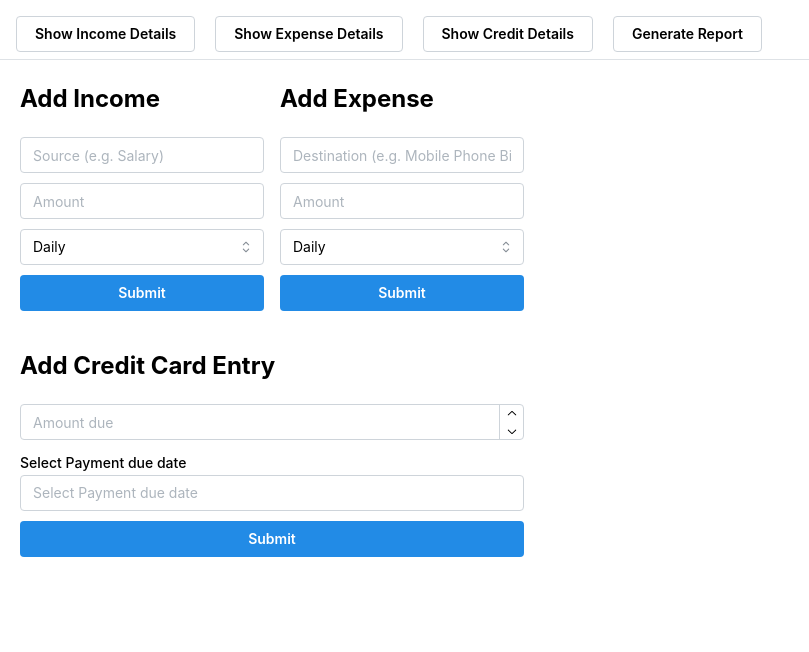
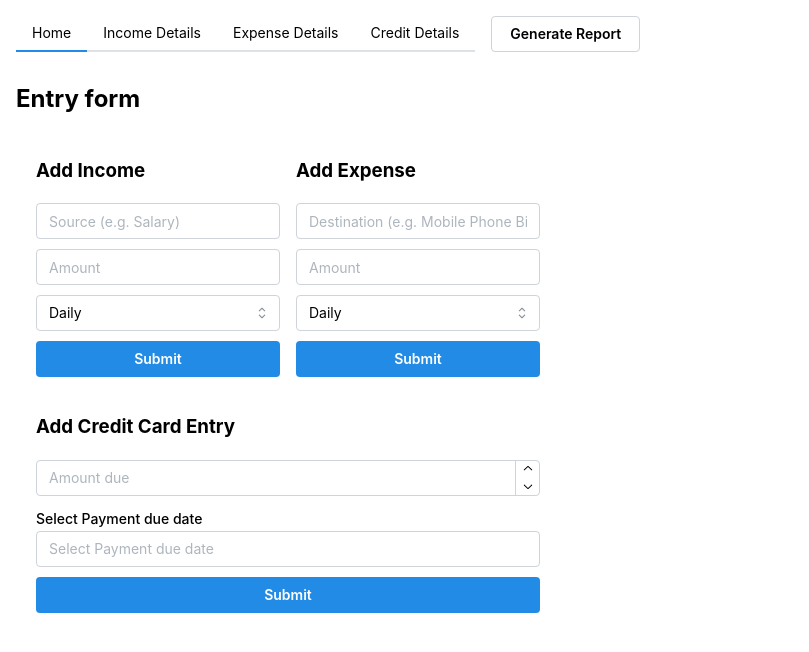
Before and after one commit to kevvlvl/CrustyBudget, a React app in the folder vite-frontend/: page / in a window 1280 px wide. Shown: the top 652 px of the page, without its empty margins (0-809 px from the left). Built offline with nearby package versions, Linux system fonts and the light colour scheme; the HTML template or start-up script is replaced by a standard one.

Commit message:
react-router-dom addition

```diff
--- a/vite-frontend/package.json
+++ b/vite-frontend/package.json
@@ -16,7 +16,8 @@
     "@mantine/hooks": "^8.3.15",
     "dayjs": "^1.11.19",
     "react": "^19.2.0",
-    "react-dom": "^19.2.0"
+    "react-dom": "^19.2.0",
+    "react-router-dom": "^7.13.0"
   },
   "devDependencies": {
     "@eslint/js": "^9.39.1",
--- a/vite-frontend/src/App.tsx
+++ b/vite-frontend/src/App.tsx
@@ -1,44 +1,27 @@
-import AddIncome from "./components/AddIncome.tsx";
-import AddExpense from "./components/AddExpense.tsx";
-
 import '@mantine/core/styles.css';
 
-import {AppShell, Button, Group, MantineProvider, SimpleGrid, Stack} from '@mantine/core'
-import AddCCEntry from "./components/AddCCEntry.tsx";
+import {BrowserRouter, Routes, Route} from "react-router-dom";
+import {MantineProvider} from '@mantine/core'
+import {MainLayout} from "./layout/MainLayout.tsx";
+import EntryForms from "./routes/EntryForms.tsx";
+import IncomeDetails from "./routes/IncomeDetails.tsx";
+import ExpenseDetails from "./routes/ExpenseDetails.tsx";
+import CreditDetails from "./routes/CreditDetails.tsx";
 
 function App() {
 
     return (
       <MantineProvider defaultColorScheme="auto">
-          <AppShell header={{height: 60}}>
-              <AppShell.Header p={"md"}>
-                  <Group gap={"lg"}>
-                      <Button variant={"default"}>Show Income Details</Button>
-                      <Button variant={"default"}>Show Expense Details</Button>
-                      <Button variant={"default"}>Show Credit Details</Button>
-                      <Button variant={"default"}>Generate Report</Button>
-                  </Group>
-              </AppShell.Header>
-
-              <AppShell.Main>
-
-                  <Stack align={"stretch"} justify={"center"} gap={"md"} style={{marginLeft: 20}}>
-
-                      <SimpleGrid cols={2}>
-                          <div>
-                              <AddIncome />
-                          </div>
-
-                          <div>
-                              <AddExpense />
-                          </div>
-                      </SimpleGrid>
-
-                      <AddCCEntry />
-                  </Stack>
-
-              </AppShell.Main>
-          </AppShell>
+          <BrowserRouter>
+              <Routes>
+                  <Route path ="/" element={<MainLayout />}>
+                      <Route index element={<EntryForms />} />
+                      <Route path="incomedetails" element={<IncomeDetails />} />
+                      <Route path="expensedetails" element={<ExpenseDetails />} />
+                      <Route path="creditdetails" element={<CreditDetails />} />
+                  </Route>
+              </Routes>
+          </BrowserRouter>
       </MantineProvider>
     );
 }
--- a/vite-frontend/src/components/AddCCEntry.tsx
+++ b/vite-frontend/src/components/AddCCEntry.tsx
@@ -38,7 +38,7 @@ const AddCCEntry = () => {
 
     return (
         <div>
-            <h2>Add Credit Card Entry</h2>
+            <h3>Add Credit Card Entry</h3>
             <form onSubmit={handleSubmit} style={{ display: 'flex', flexDirection: 'column', gap: '10px' }}>
                 <NumberInput
                     placeholder="Amount due"
--- a/vite-frontend/src/components/AddExpense.tsx
+++ b/vite-frontend/src/components/AddExpense.tsx
@@ -39,7 +39,7 @@ const AddExpense = () => {
 
     return (
         <div>
-            <h2>Add Expense</h2>
+            <h3>Add Expense</h3>
             <form onSubmit={handleSubmit} style={{ display: 'flex', flexDirection: 'column', gap: '10px' }}>
                 <TextInput
                     placeholder="Destination (e.g. Mobile Phone Bill)"
--- a/vite-frontend/src/components/AddIncome.tsx
+++ b/vite-frontend/src/components/AddIncome.tsx
@@ -39,7 +39,7 @@ const AddIncome = () => {
 
     return (
         <div>
-            <h2>Add Income</h2>
+            <h3>Add Income</h3>
             <form onSubmit={handleSubmit} style={{ display: 'flex', flexDirection: 'column', gap: '10px' }}>
                 <TextInput
                     placeholder="Source (e.g. Salary)"
--- /dev/null
+++ b/vite-frontend/src/layout/MainLayout.tsx
@@ -0,0 +1,40 @@
+import {AppShell, Button, Container, Group, Tabs} from "@mantine/core";
+import {Outlet, useLocation, useNavigate} from "react-router-dom";
+
+
+export function MainLayout() {
+
+    const navigate = useNavigate();
+    const location = useLocation();
+    const activeTab = location.pathname === '/' ? 'home' : location.pathname.slice(1);
+
+    return (
+        <AppShell header={{height: 60}}>
+            <AppShell.Header
+                p={"md"}
+                withBorder={false}>
+                <Group>
+
+                    <Tabs value={activeTab} onChange={(value) => navigate(value === 'home' ? '/' : `/${value}`)}>
+                        <Tabs.List>
+                            <Tabs.Tab value={"home"} >Home</Tabs.Tab>
+                            <Tabs.Tab value={"incomedetails"}>Income Details</Tabs.Tab>
+                            <Tabs.Tab value={"expensedetails"}>Expense Details</Tabs.Tab>
+                            <Tabs.Tab value={"creditdetails"}>Credit Details</Tabs.Tab>
+                        </Tabs.List>
+                    </Tabs>
+
+                    <Button variant={"default"}>Generate Report</Button>
+                </Group>
+            </AppShell.Header>
+
+            <AppShell.Main>
+
+                <Container>
+                    <Outlet />
+                </Container>
+
+            </AppShell.Main>
+        </AppShell>
+    );
+}
--- /dev/null
+++ b/vite-frontend/src/routes/CreditDetails.tsx
@@ -0,0 +1,7 @@
+export default function CreditDetails() {
+    return(
+        <div>
+            <h2>Income details</h2>
+        </div>
+    );
+}
--- /dev/null
+++ b/vite-frontend/src/routes/EntryForms.tsx
@@ -0,0 +1,26 @@
+import {SimpleGrid, Stack} from "@mantine/core";
+import AddIncome from "../components/AddIncome.tsx";
+import AddExpense from "../components/AddExpense.tsx";
+import AddCCEntry from "../components/AddCCEntry.tsx";
+
+export default function EntryForms() {
+    return (
+        <div>
+            <h2>Entry form</h2>
+            <Stack align={"stretch"} justify={"center"} gap={"md"} style={{marginLeft: 20}}>
+
+                <SimpleGrid cols={2}>
+                    <div>
+                        <AddIncome />
+                    </div>
+
+                    <div>
+                        <AddExpense />
+                    </div>
+                </SimpleGrid>
+
+                <AddCCEntry />
+            </Stack>
+        </div>
+    );
+}
--- /dev/null
+++ b/vite-frontend/src/routes/ExpenseDetails.tsx
@@ -0,0 +1,7 @@
+export default function ExpenseDetails() {
+    return(
+        <div>
+            <h2>Income details</h2>
+        </div>
+    );
+}
--- /dev/null
+++ b/vite-frontend/src/routes/IncomeDetails.tsx
@@ -0,0 +1,7 @@
+export default function IncomeDetails() {
+    return(
+        <div>
+            <h2>Income details</h2>
+        </div>
+    );
+}
```
Also changed, not shown: 1 other file (tests, documents, lock files or other folders).
